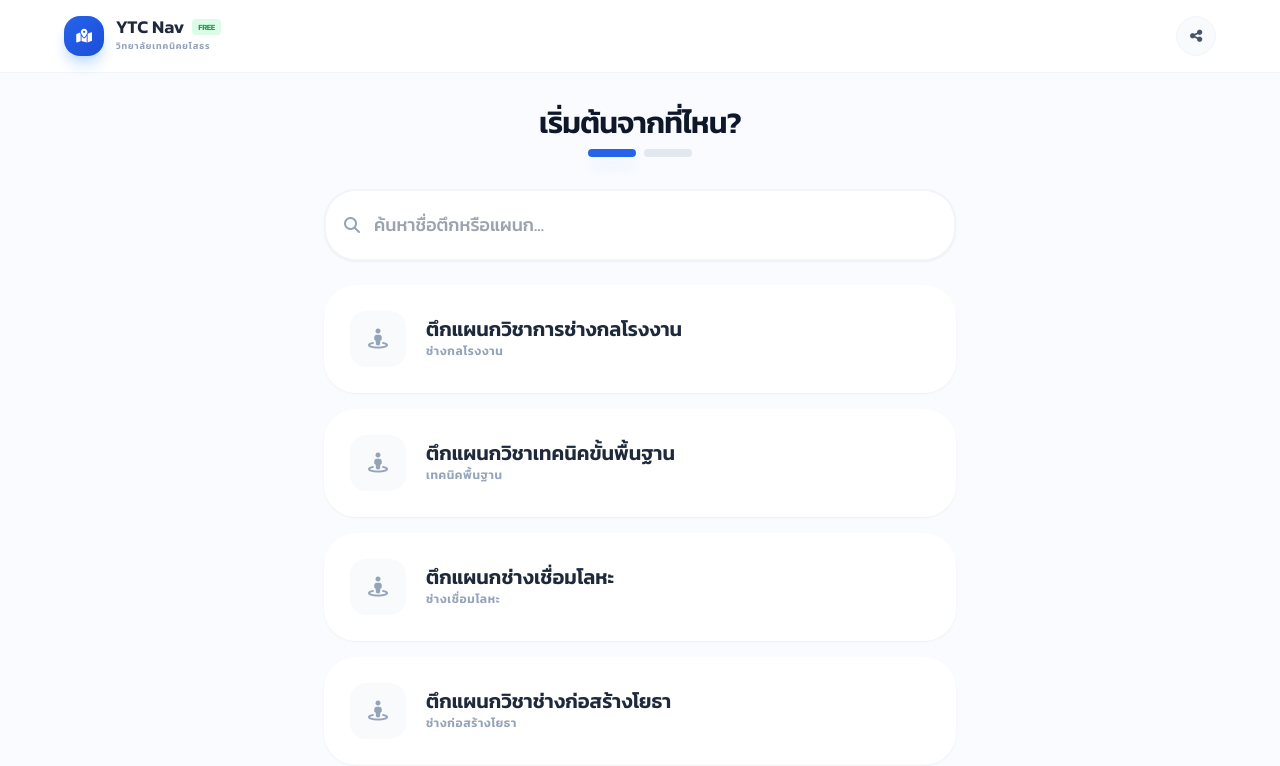
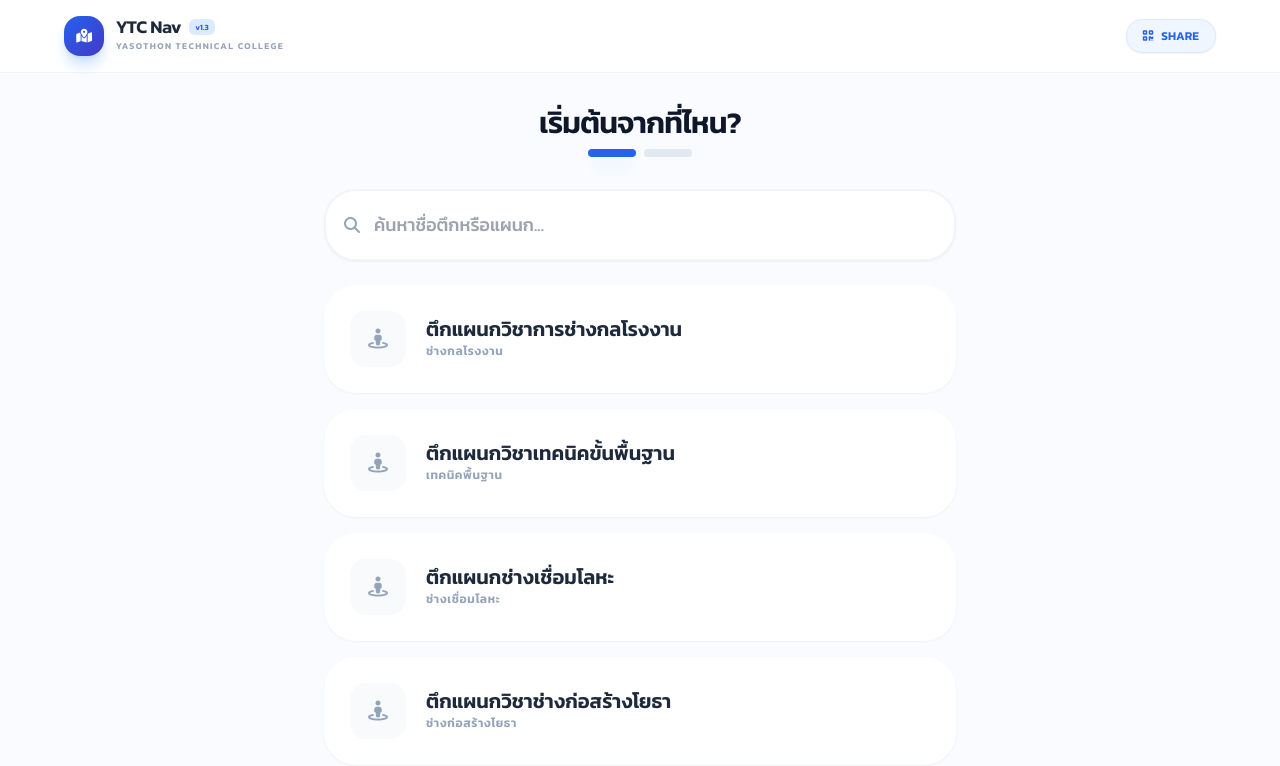
Before and after one commit to Nontakorn12345/ytc-nav, a React (Vite) app: page / in a window 1280 px wide. Shown: the top 766 px of the page. Built offline with nearby package versions, Linux system fonts and the light colour scheme.

Commit message:
Header.tsx

```diff
--- a/components/Header.tsx
+++ b/components/Header.tsx
@@ -1,45 +1,28 @@
-
 import React from 'react';
 
-const Header: React.FC = () => {
-  const handleShare = async () => {
-    if (navigator.share) {
-      try {
-        await navigator.share({
-          title: 'YTC Nav - นำทางเทคนิคยโสธร',
-          text: 'แอปนำทางภายในวิทยาลัยเทคนิคยโสธร ใช้งานฟรี!',
-          url: window.location.href,
-        });
-      } catch (err) {
-        console.log('Error sharing:', err);
-      }
-    } else {
-      navigator.clipboard.writeText(window.location.href);
-      alert('คัดลอกลิงก์เรียบร้อยแล้ว!');
-    }
-  };
-
+const Header: React.FC<{ onShowQR: () => void }> = ({ onShowQR }) => {
   return (
     <header className="bg-white/90 backdrop-blur-xl border-b border-slate-100 px-4 md:px-6 py-4 sticky top-0 z-40">
       <div className="flex items-center justify-between max-w-6xl mx-auto">
         <div className="flex items-center gap-3">
-          <div className="w-10 h-10 rounded-2xl bg-gradient-to-br from-blue-600 to-blue-700 flex items-center justify-center text-white shadow-lg shadow-blue-200">
-            <i className="fas fa-map-marked-alt text-sm"></i>
+          <div className="w-10 h-10 rounded-2xl bg-gradient-to-br from-blue-600 to-indigo-700 flex items-center justify-center text-white shadow-lg shadow-blue-200">
+            <i className="fas fa-map-location-dot text-sm"></i>
           </div>
           <div>
             <div className="flex items-center gap-2">
-              <h1 className="text-lg font-extrabold text-slate-800 leading-none">YTC Nav</h1>
-              <span className="bg-green-100 text-green-600 text-[8px] font-bold px-1.5 py-0.5 rounded uppercase tracking-tighter">Free</span>
+              <h1 className="text-lg font-black text-slate-800 leading-none tracking-tight">YTC Nav</h1>
+              <span className="bg-blue-100 text-blue-600 text-[8px] px-1.5 py-0.5 rounded-md font-bold">v1.3</span>
             </div>
-            <p className="text-[9px] text-slate-400 font-bold uppercase tracking-[0.1em] mt-1">วิทยาลัยเทคนิคยโสธร</p>
+            <p className="text-[9px] text-slate-400 font-bold uppercase tracking-[0.15em] mt-1">Yasothon Technical College</p>
           </div>
         </div>
 
         <button
-          onClick={handleShare}
-          className="w-10 h-10 rounded-full bg-slate-50 text-slate-600 flex items-center justify-center border border-slate-100 active:scale-90 transition-transform"
+          onClick={onShowQR}
+          className="flex items-center gap-2 px-4 py-2 rounded-2xl bg-blue-50 text-blue-600 border border-blue-100 active:scale-95 transition-all shadow-sm"
         >
-          <i className="fas fa-share-alt text-sm"></i>
+          <i className="fas fa-qrcode text-xs"></i>
+          <span className="text-xs font-bold uppercase">Share</span>
         </button>
       </div>
     </header>
```
